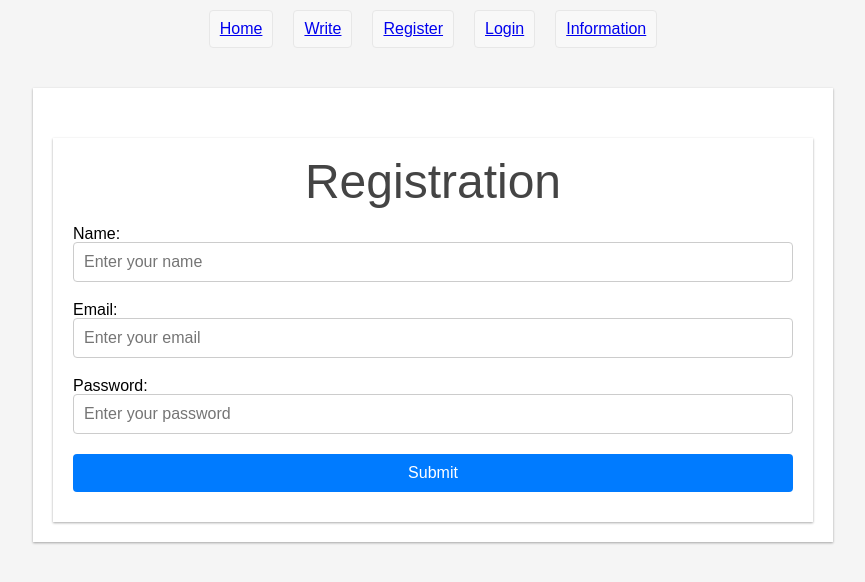
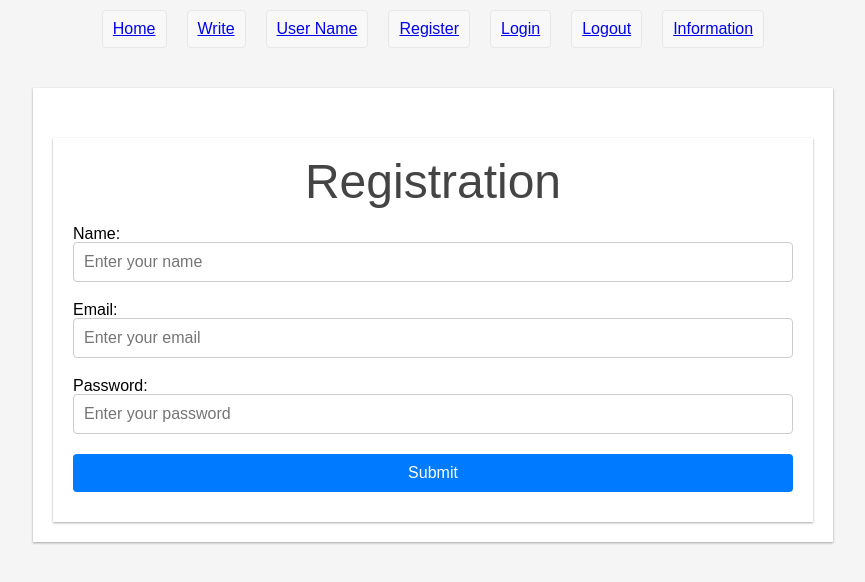
Before and after one commit to kurosawa-kuro/react-and-express-image_sns, a React (Create React App) app in the folder frontend/: page /register in a window 1280 px wide. Shown: the top 582 px of the page, without its empty margins (207-1072 px from the left). Built offline with nearby package versions, Linux system fonts and the light colour scheme.

Commit message:
add Logout

```diff
--- a/frontend/src/components/NavBar.js
+++ b/frontend/src/components/NavBar.js
@@ -1,9 +1,21 @@
-// Path: full-stack-basic\react-and-express-image_sns\frontend\src\pages\Register.js
+// Path: full-stack-basic\react-and-express-image_sns\frontend\src\pages\NavBar.js
 
 import React from "react";
-import { Link } from "react-router-dom";
+import { Link, useNavigate } from "react-router-dom";
 
 const NavBar = () => {
+    const navigate = useNavigate();
+
+    const logout = (event) => {
+        event.preventDefault();
+
+        // Remove the token from localStorage
+        localStorage.removeItem('token');
+
+        // Redirect the user to the login page
+        navigate('/login');
+    };
+
     return (
         <nav>
             <ul>
@@ -14,10 +26,16 @@ const NavBar = () => {
                     <Link to="/write">Write</Link>
                 </li>
                 <li>
+                    <Link to="">User Name</Link>
+                </li>
+                <li>
                     <Link to="/register">Register</Link>
                 </li>
                 <li>
                     <Link to="/login">Login</Link>
+                </li>
+                <li>
+                    <Link to="/" onClick={logout}>Logout</Link>
                 </li>
                 <li>
                     <Link to="/information">Information</Link>
--- a/frontend/src/pages/Register.js
+++ b/frontend/src/pages/Register.js
@@ -21,11 +21,12 @@ const Registration = () => {
             setError('Please fill out all fields');
         } else {
             mutation.mutate({ name, email, password }, {
-                onSuccess: () => {
+                onSuccess: (data) => {
                     setName('');
                     setEmail('');
                     setPassword('');
                     setError('');
+                    localStorage.setItem('token', data.token);
                     navigate('/');
                 },
                 onError: (error) => {
```
Also changed, not shown: frontend/src/services/api.js (line endings or trailing spaces), 1 other file (tests, documents, lock files or other folders).
